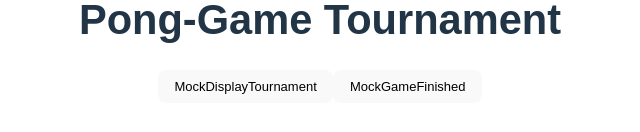
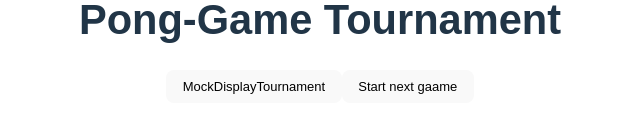
Before and after one commit to ShotaTanemura/ft_transcendence, a React (Vite) app in the folder pong-game/: page /tournament in a window 1280 px wide. Shown: the part 374-506 px from the top of the page, without its empty margins (320-960 px from the left). Built offline with nearby package versions, Linux system fonts and the light colour scheme.

Commit message:
Allows pushing a button of Start next gaame to traansit to pong page

```diff
--- a/pong-game/src/components/Tournament.jsx
+++ b/pong-game/src/components/Tournament.jsx
@@ -1,4 +1,5 @@
 import {React, useContext, useState} from 'react';
+import { useNavigate } from 'react-router-dom';
 import {PlayersContext} from '../App.jsx';
 import Bracket from './Bracket';
 import './Tournament.css';
@@ -7,6 +8,7 @@ export const Tournament = () => {
   const {PlayersInfo, setPlayersInfo} = useContext(PlayersContext);
   const [GameResult, setGameResult] = useState([]);
   const [rounds, setRounds] = useState([]);
+  const navigate = useNavigate();
   // ここでサーバーにPlayersInfoの順番をシャッフルしてもらう。
 
   // 前の対戦が終わってtournamentに処理が移った時に実行する、トーナメントのアップデートを行うモック
@@ -39,6 +41,13 @@ export const Tournament = () => {
     }
     setRounds(new_rounds);
   }
+
+  const handlesubmit = () => {
+    console.log(rounds[0])
+    if (rounds.length === 1) navigate('/pong', { state: rounds[0] });
+    else navigate('/pong', { state: rounds[1] });
+  };
+
   // ゲーム終了時の結果を反映するためのモック
   function MockGameFinished() {
     let count = 0;
@@ -52,7 +61,7 @@ export const Tournament = () => {
     <div>
       <h1>Pong-Game Tournament</h1>
       <button onClick={MockdiplayTournament}>MockDisplayTournament</button>
-      <button onClick={MockGameFinished}>MockGameFinished</button>
+      <button onClick={handlesubmit}>Start next gaame</button>
       <Bracket rounds={rounds} />
     </div>
   );
```
